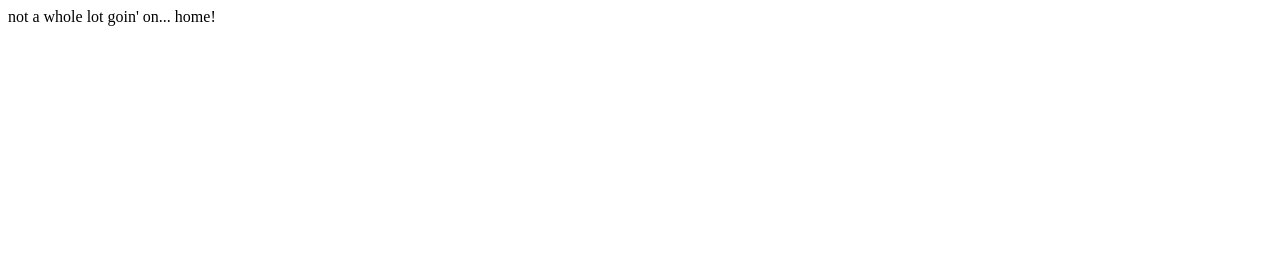
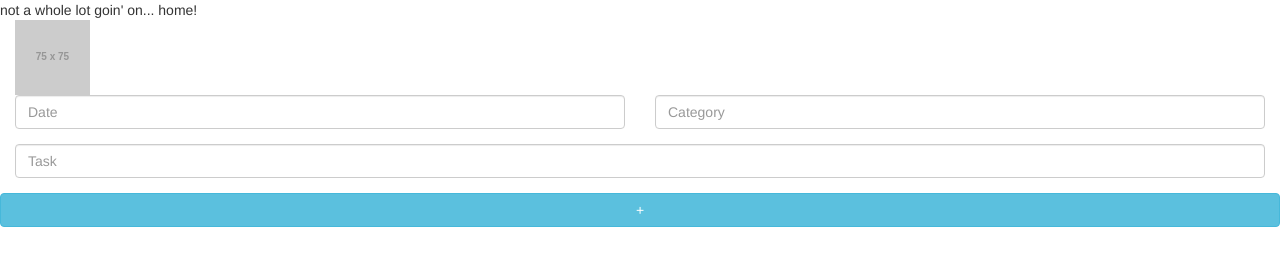
Before and after one commit to paperboyAden/hip_hop_todo, a website: page public/html/index.html in a window 1280 px wide. Drawn offline with nearby package versions, Linux system fonts and the light colour scheme; files that its build step writes are made by us from their sources; placeholder pictures from the web are drawn by us.

Commit message:
basic visualization

```diff
--- a/public/css/main.css
+++ b/public/css/main.css
@@ -0,0 +1,6 @@
+/*
+body {
+
+  background-color: red;
+}
+*/
--- a/public/html/index.html
+++ b/public/html/index.html
@@ -1,2 +1,71 @@
 not a whole lot goin' on...
 home!
+<!DOCTYPE html>
+<html lang='en'>
+
+<head>
+  <meta charset="UTF-8">
+  <title>Hip Hop Todo</title>
+  <link rel="stylesheet" href="https://maxcdn.bootstrapcdn.com/bootstrap/3.3.7/css/bootstrap.min.css" integrity="sha384-BVYiiSIFeK1dGmJRAkycuHAHRg32OmUcww7on3RYdg4Va+PmSTsz/K68vbdEjh4u" crossorigin="anonymous">
+
+  <link rel="stylesheet" href="css/main.css">
+
+</head>
+
+
+
+
+<body>
+  <div id="app" class='container'></div>
+    <div class="row"></div>
+      <div class="col-xs-3">
+
+      <img src="http://placehold.it/75x75" alt="" class="responsive">
+
+      </div>
+
+    <div class="row"></div>
+      <div class="form-group col-xs-6">
+          <input type="text" class="form-control" placeholder="Date">
+
+
+
+
+      </div>
+
+<div>
+
+  <div class="form-group col-xs-6">
+      <input type="text" class="form-control" placeholder="Category">
+
+</div>
+
+<div>
+
+  <div class="form-group col-xs-12">
+      <input type="text" class="form-control" placeholder="Task">
+
+</div>
+
+
+    <div class="row">
+
+      <div class="col-xs-12">
+
+      <button id="create" class="btn btn-info btn-block">+</button>
+
+
+</div>
+
+
+    </div>
+
+  </div>
+
+  <script src="js/app.js"></script>
+
+
+
+
+</body>
+</html>
--- a/public/js/app.js
+++ b/public/js/app.js
@@ -0,0 +1 @@
+console.log('running!!!');
```
